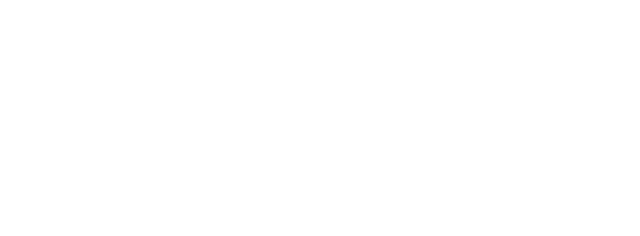
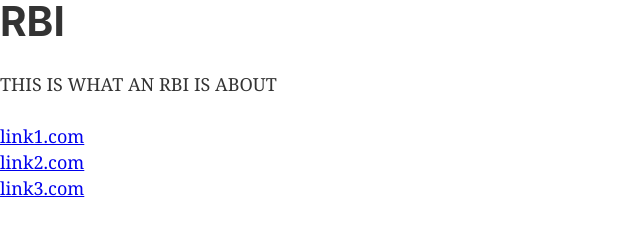
Before and after one commit to theAngeLopez/mlb2019, a Gatsby site: page / in a window 1280 px wide. Shown: the whole page, without its empty margins (0-640 px from the left). Built offline with nearby package versions, Linux system fonts and the light colour scheme; Gatsby itself is replaced by a stand-in of ours.

Commit message:
adding Term and ExtraLinks components to index.js

```diff
--- /dev/null
+++ b/src/components/extralinks.js
@@ -0,0 +1,33 @@
+import React from "react"
+
+class ExtraLinks extends React.Component {
+  constructor(props) {
+    super(props);
+    this.state = {
+      links: props.links,
+    };
+  }
+
+  render() {
+    const { links } = this.state;
+
+    const extraLinks = []
+
+    links.forEach((link) => {
+      console.log(link)
+      extraLinks.push(
+        <div>
+          <a href={ link }>{ link }</a>
+        </div>
+      );
+    })
+
+    return (
+      <div className="links">
+        {extraLinks}
+      </div>
+    );
+  }
+}
+
+export default ExtraLinks
--- /dev/null
+++ b/src/components/term.js
@@ -0,0 +1,27 @@
+import React from "react"
+import ExtraLinks from "../components/extralinks"
+
+class Term extends React.Component {
+  constructor(props) {
+    super(props);
+    this.state = {
+      title: props.title,
+      definition: props.definition,
+    };
+  }
+
+  render() {
+    const { title, definition } = this.state;
+    const links = ["link1.com", "link2.com", "link3.com"]
+
+    return (
+      <div>
+        <h1 className="term-title">{ title }</h1>
+        <p className="term-definition">{ definition }</p>
+        <ExtraLinks links={ links }/>
+      </div>
+    );
+  }
+}
+
+export default Term
--- a/src/pages/index.js
+++ b/src/pages/index.js
@@ -5,9 +5,13 @@
 import Image from "../components/image"
 import SEO from "../components/seo"
 import Youtube from "../components/youtube"
+import Term from "../components/term"
 
 const IndexPage = () => (
-  <Youtube />
+  <div>
+    <Youtube />
+    <Term title={"RBI"} definition={"THIS IS WHAT AN RBI IS ABOUT"}/>
+  </div>
 );
 
 export default IndexPage;
```
